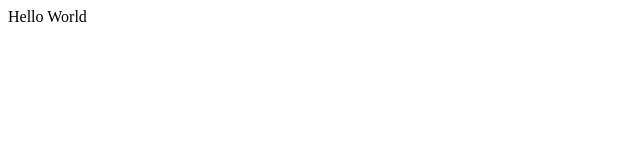
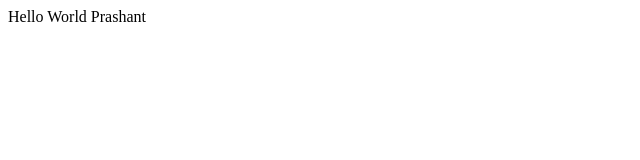
Before and after one commit to prashantkotkar94/demo, a plain HTML site: page index.html in a window 1280 px wide. Shown: the full height of the page, 0-640 px from the left. Drawn offline with Linux system fonts and the light colour scheme.

Commit message:
new lines added

```diff
--- a/index.html
+++ b/index.html
@@ -1 +1 @@
-<p> Hello World </p>
+<p> Hello World Prashant </p>
```
Also changed, not shown: 1 other file.
